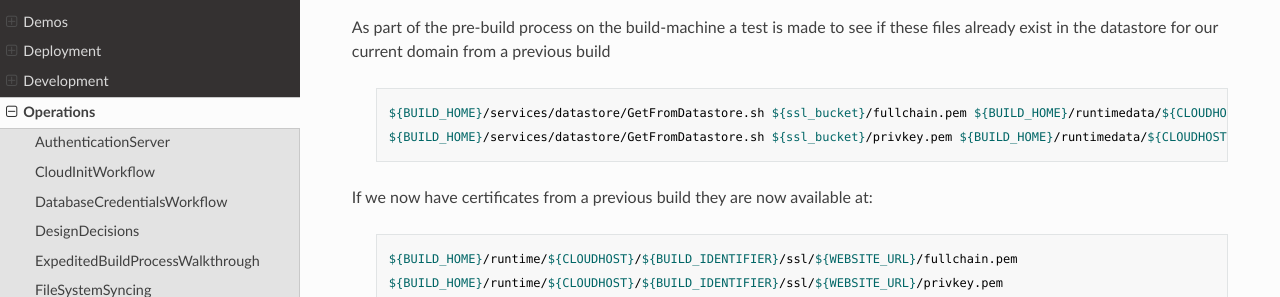
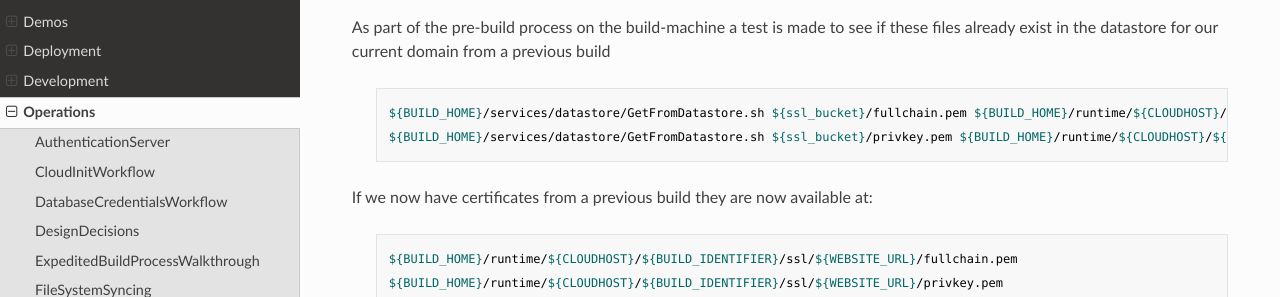
Before and after one commit to wintersys-dev/adt-documentation, an MkDocs documentation site: the page built from docs/Agile Deployment Toolkit/Operations/SSLCertificateManagement.md, in a window 1280 px wide and 900 px high, scrolled down 868 px. Shown: the part 154-451 px from the top of the window. Built offline with MkDocs 1.6.1, drawn with Linux system fonts in a browser that asks for light colours; nearby versions of some CDN libraries.

Commit message:
Update SSLCertificateManagement.md

```diff
--- a/docs/Agile Deployment Toolkit/Operations/SSLCertificateManagement.md
+++ b/docs/Agile Deployment Toolkit/Operations/SSLCertificateManagement.md
@@ -19,8 +19,8 @@ In a bit more detail, this process can be described as:
 
 As part of the pre-build process on the build-machine a test is made to see if these files already exist in the datastore for our current domain from a previous build
 
->     ${BUILD_HOME}/services/datastore/GetFromDatastore.sh ${ssl_bucket}/fullchain.pem ${BUILD_HOME}/runtimedata/${CLOUDHOST}/${BUILD_IDENTIFIER}/ssl/${WEBSITE_URL}
->     ${BUILD_HOME}/services/datastore/GetFromDatastore.sh ${ssl_bucket}/privkey.pem ${BUILD_HOME}/runtimedata/${CLOUDHOST}/${BUILD_IDENTIFIER}/ssl/${WEBSITE_URL}
+>     ${BUILD_HOME}/services/datastore/GetFromDatastore.sh ${ssl_bucket}/fullchain.pem ${BUILD_HOME}/runtime/${CLOUDHOST}/${BUILD_IDENTIFIER}/ssl/${WEBSITE_URL}
+>     ${BUILD_HOME}/services/datastore/GetFromDatastore.sh ${ssl_bucket}/privkey.pem ${BUILD_HOME}/runtime/${CLOUDHOST}/${BUILD_IDENTIFIER}/ssl/${WEBSITE_URL}
 
 If we now have certificates from a previous build they are now available at:
 
```
